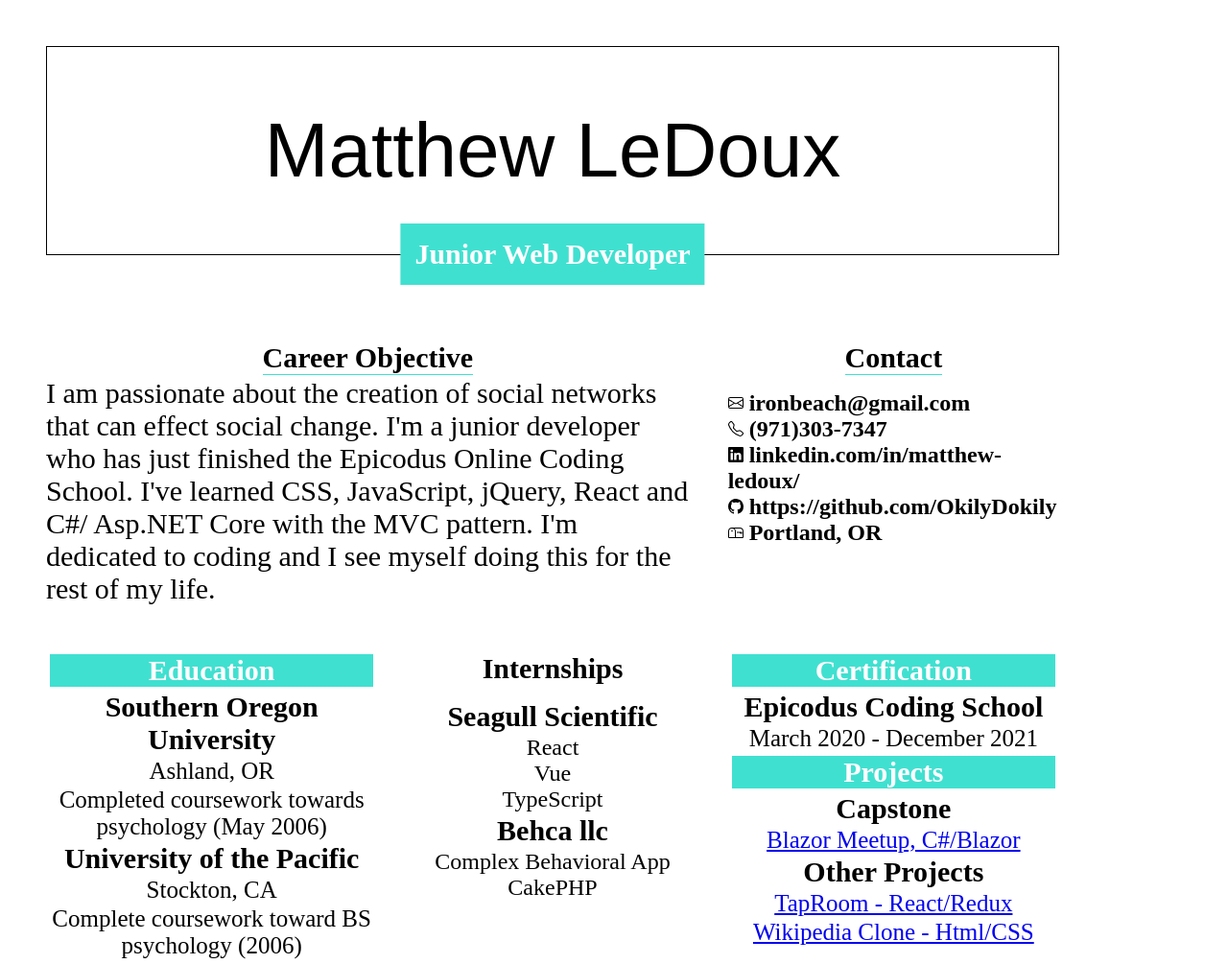
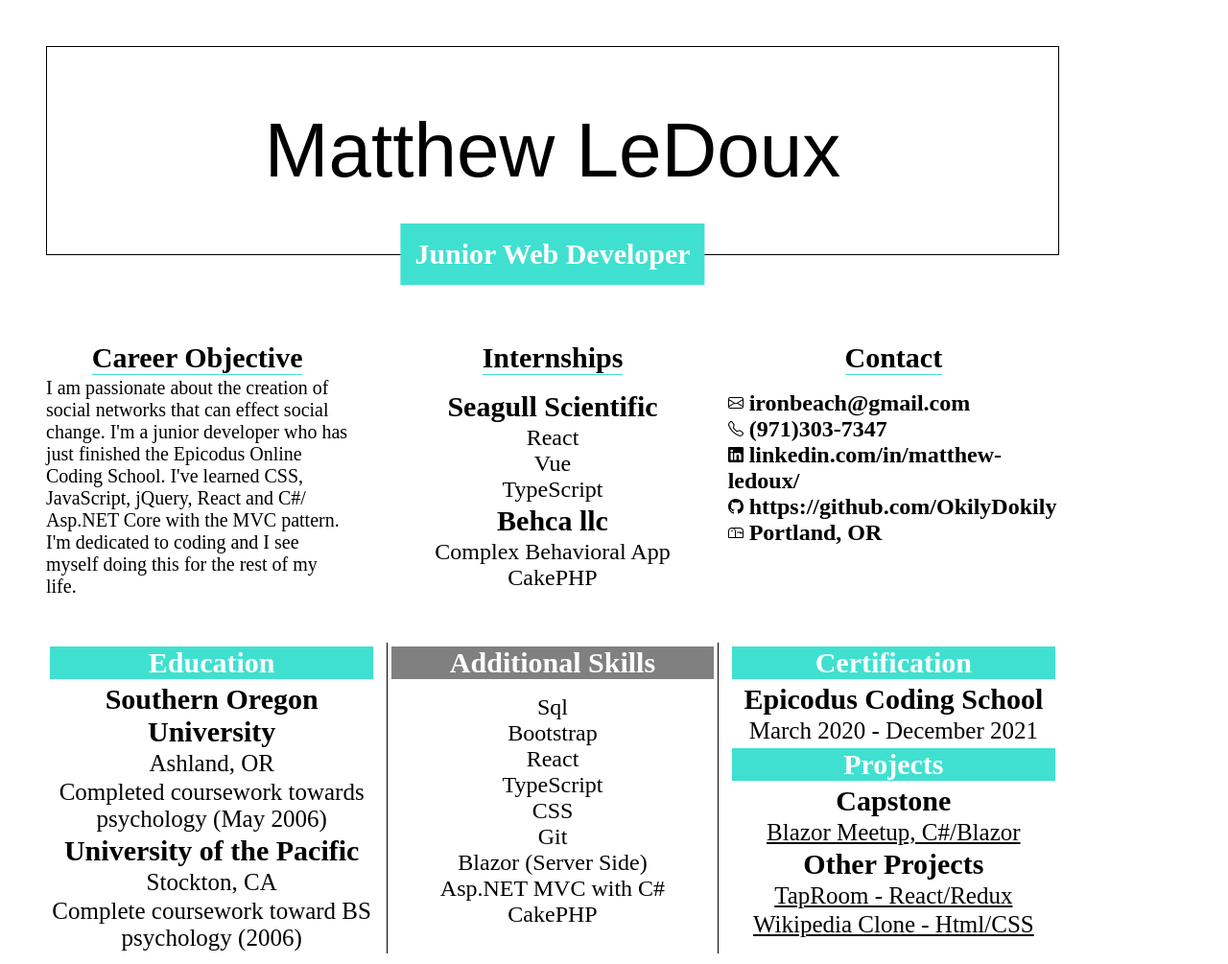
Before and after one commit to OkilyDokily/resume, a plain HTML site: page index.html in a window 1280 px wide. Shown: the top 1005 px of the page at 96% size. Drawn offline with Linux system fonts and the light colour scheme.

Commit message:
Update styles.css

```diff
--- a/styles.css
+++ b/styles.css
@@ -11,7 +11,7 @@
 
     grid-template-areas:
         "name name name"
-        "careercontact careercontact contact"
+        "careercontact careerexperience contact"
         "education skills certification"
         "references references references";
 }
@@ -73,6 +73,7 @@ div#name #capital {
     flex-direction: row;
     display: flex;
     padding-bottom: 40px;
+
 }
 
 
@@ -82,6 +83,10 @@ div#career {
     padding-right: 30px;
     padding-bottom: 35px;
 
+}
+
+div#career p{
+    font-size: 20px;
 }
 
 div#contact {
@@ -115,6 +120,11 @@ div#contact ul li {
 
 ul {
     list-style: none;
+
+}
+
+#experience ul{
+
 }
 
 div#career h1 {
@@ -130,7 +140,11 @@ div#contact h1 {
     text-align: left;
 }
 
-
+div#experience h1{
+    border-bottom: 1px solid turquoise;
+    margin: auto;
+    width: fit-content;
+}
 
 
 
@@ -170,3 +184,7 @@ div#webdeveloper {
 svg {
     padding-right: 6px;
 }
+
+a{
+    color:black;
+}
```
